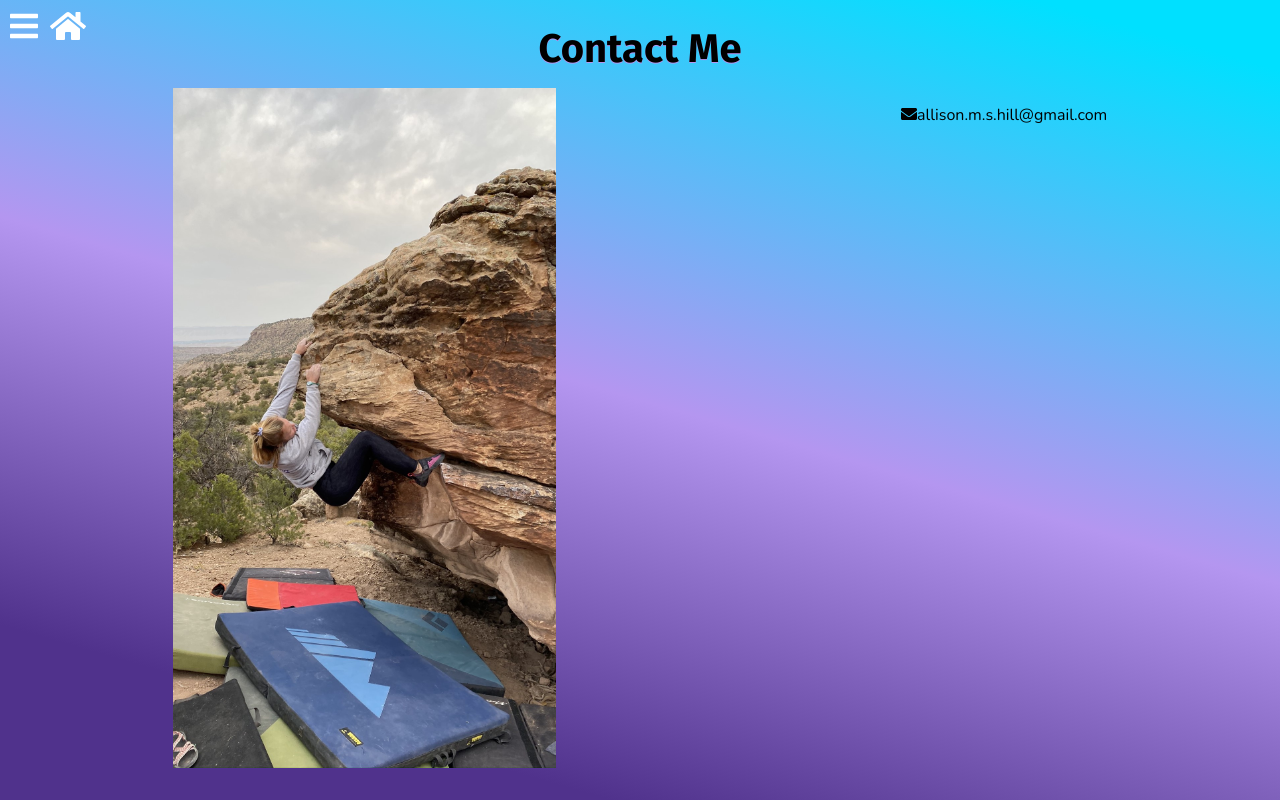
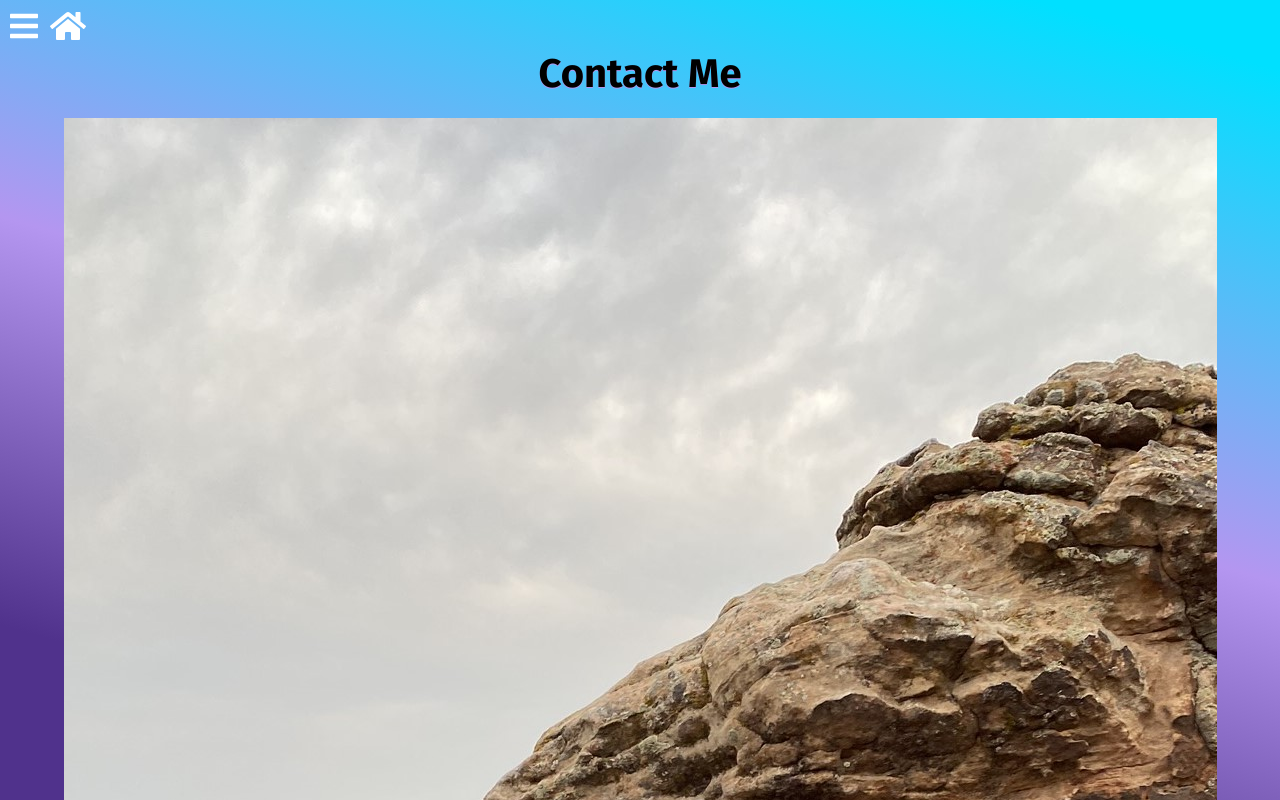
Before and after one commit to AllisonSHill/my-portfolio, a React (Create React App) app: page /contact in a window 1280 px wide. Shown: the top 800 px of the page. Built offline with nearby package versions, Linux system fonts and the light colour scheme; a web font is replaced by a local one.

Commit message:
ready for publish

```diff
--- a/src/App.css
+++ b/src/App.css
@@ -55,6 +55,8 @@ body::-webkit-scrollbar {
     text-align: center;
     /*height: 100vh;*/
 }
+
+/******************************Menu******************************************/
 
 .hamburger, .closeMenu, .homeButton {
     font-size: 2em;
@@ -146,6 +148,8 @@ body::-webkit-scrollbar {
     padding: 0px 5px;
 }
 
+/**************************************End Menu************************************/
+
 .horizontal-section {
     position: relative;
     width: 100vw;
@@ -159,20 +163,6 @@ body::-webkit-scrollbar {
     width: 100vw;
     overflow-x: hidden;
 }
-
-/*.mountains-layer-1 {                  /*********************************Revisit to work out parallax**********************/
-    /*background-image: url("./Images/blueMtnPngDwnld.png");
-}*/
-
-/*.cards-container {
-    position: relative;
-    height: 100vh;
-    padding: 0 0 0 4%;
-    display: flex;
-    flex-flow: row nowrap;
-    justify-content: flex-start;
-    align-items: center;
-}*/
 
 .home-component {
     height: 100vh;
@@ -218,7 +208,7 @@ body::-webkit-scrollbar {
 }
 
 .landing-home-component h5 {
-    font-size: 1.2em;
+    font-size: 1em;
 }
 
 .landing-home-component a {
@@ -752,52 +742,3 @@ body::-webkit-scrollbar {
 }
 
 /***************************END ABOUT MODAL******************************/
-
-/***************************CONTACT PAGE********************************/
-
-#contact h1 {
-    padding: 25px 0px 15px 0px;
-}
-
-.contact {
-    display: flex;
-    flex-direction: row;
-    justify-content: space-around;
-}
-
-.climbing-picture-img {
-    max-width: 100vw;
-    max-height: 85vh;
-}
-
-/***************************END CONTACT PAGE***************************/
-
-.recipe-wrapper {
-    height: 90vh;
-    background-color: #ffffff;
-    width: 70vw;
-    padding: 20px;
-    margin: 30px auto;
-}
-
-.recipe-title {
-}
-
-.recipe-flex-box {
-    display: flex;
-    flex-direction: row;
-}
-
-.recipe-image {
-    width: 600px;
-    height: 400px;
-    background-color: lightblue;
-}
-
-.recipe-ingredients ul {
-    list-style-type: none;
-}
-
-.recipe-instructions {
-    text-align: left;
-}
--- a/src/Components/HomeComponents/home-landing.js
+++ b/src/Components/HomeComponents/home-landing.js
@@ -165,7 +165,7 @@ function HomeLanding() {
                 <h1>Allison Hill</h1>
                 <h2>Front End Developer</h2>
                 <h4>I built this site in 2020 using Reactjs</h4>
-                <h5>(its very much a work in progress)</h5>
+                <h5>(its very much a work in progress - responsive design to come)</h5>
                 <h5 className="link"><Link to="/portfolio">View my Portfolio</Link></h5>
                 <h5><Link to="/about">Contact Me</Link></h5>
             </div>
```
